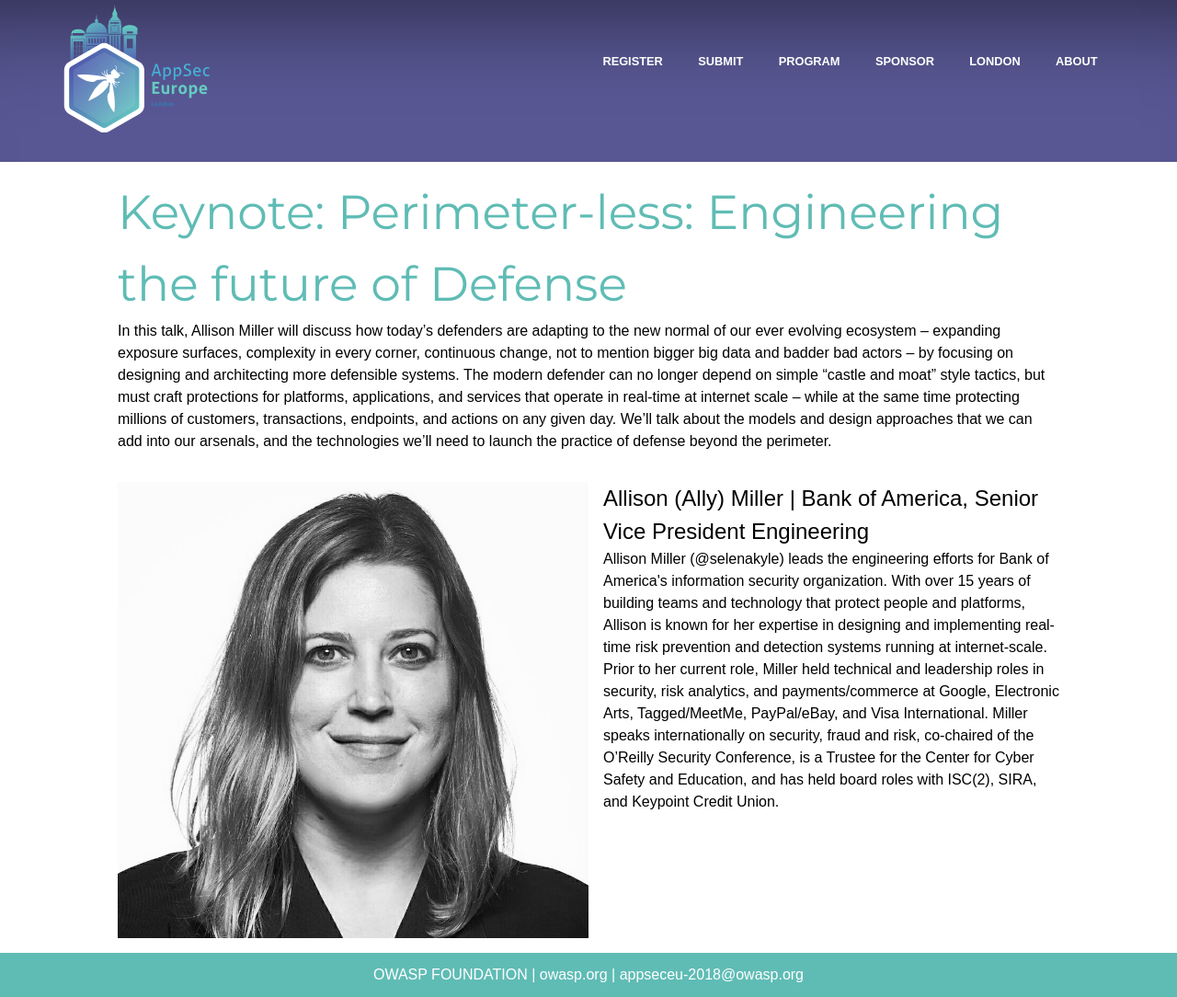
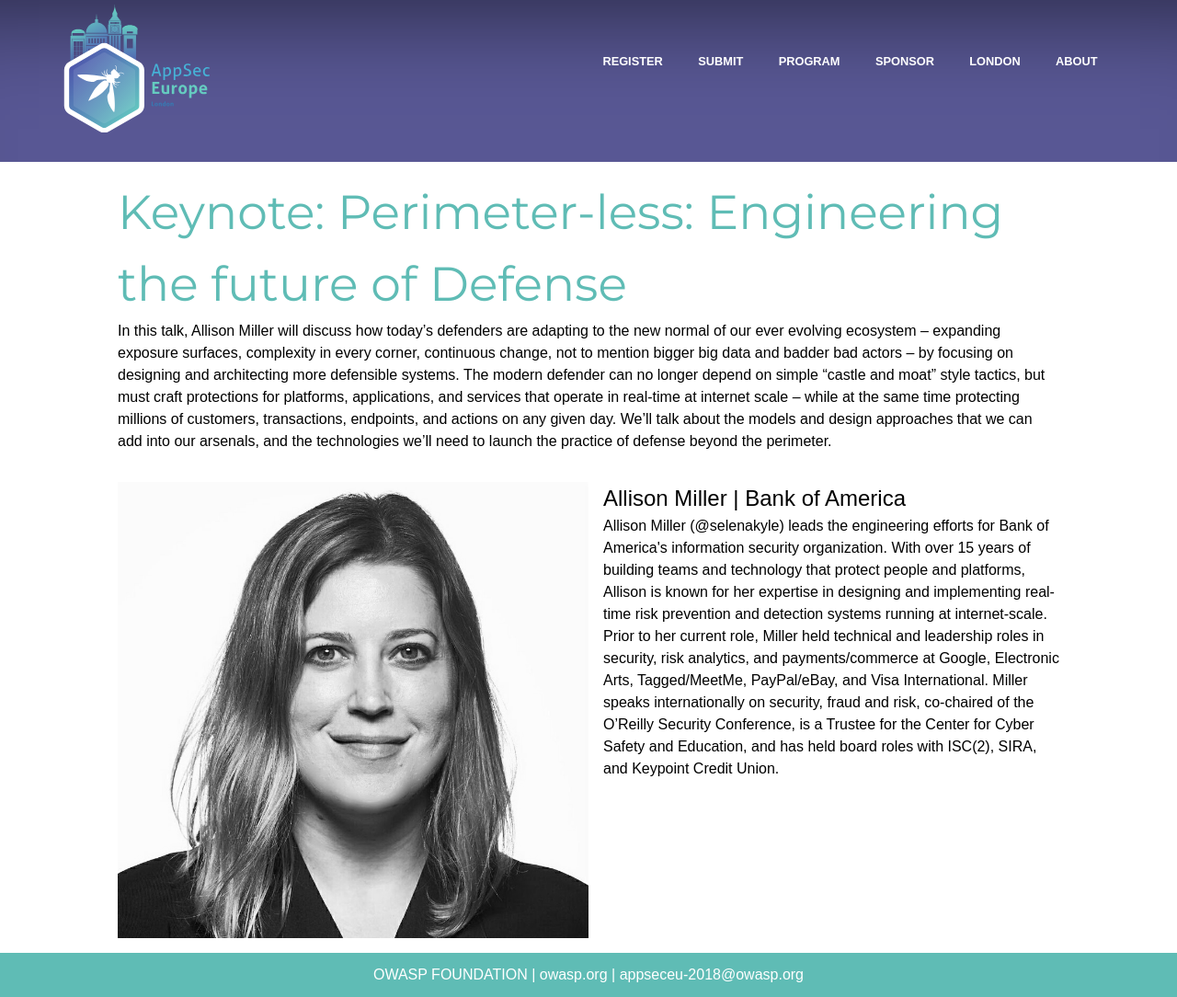
Before and after one commit to OWASP/AppSecEurope2018, a Jekyll site: the page built from program/keynote-miller.md, in a window 1280 px wide. Shown: the whole page at 92% size. Built offline with Jekyll 4.4.1, drawn with Linux system fonts in a browser that asks for light colours; some web fonts are replaced.

Commit message:
Change keynote name and removed function

```diff
--- a/_data/keynotespeakers.yml
+++ b/_data/keynotespeakers.yml
@@ -25,8 +25,8 @@
   description: |
     Shevirah founder and CTO Georgia Weidman is a serial entrepreneur, penetration tester, security researcher, speaker, trainer, and author. She holds a MS in computer science as well as holding CISSP, CEH, and OSCP certifications. Her work in the field of smartphone exploitation has been featured internationally in print and on television. She has presented or conducted training around the world including venues such as NSA, West Point, and Black Hat. Georgia founded Bulb Security LLC, a security consulting firm specializing in security assessments/penetration testing, security training, and research/development. She was awarded a DARPA Cyber Fast Track grant to continue her work in mobile device security culminating in the release of the open source project the Smartphone Pentest Framework (SPF). She founded Shevirah Inc. to create product solutions for assessing and managing the risk of mobile devices in the enterprise and testing the effectiveness of enterprise mobility management solutions and is a graduate of the Mach37 cybersecurity accelerator. She is the author of Penetration Testing: A Hands-On Introduction to Hacking from No Starch Press. She was the recipient of the 2015 Women’s Society of CyberJutsu Pentest Ninja award. She is on the board of advisors of the angel backed security training startup Cybrary and is a member of the CyberWatch Center's National Visiting Committee. She served as a judge for the FTC Home Inspector IoT security challenge.
 - image      : 2017_AllyMiller.jpg
-  name       : Allison (Ally) Miller
-  company    : Bank of America, Senior Vice President Engineering
+  name       : Allison Miller
+  company    : Bank of America
   title      : |
     Perimeter-less: Engineering the future of Defense
   uri        : /program/keynote-miller
```
